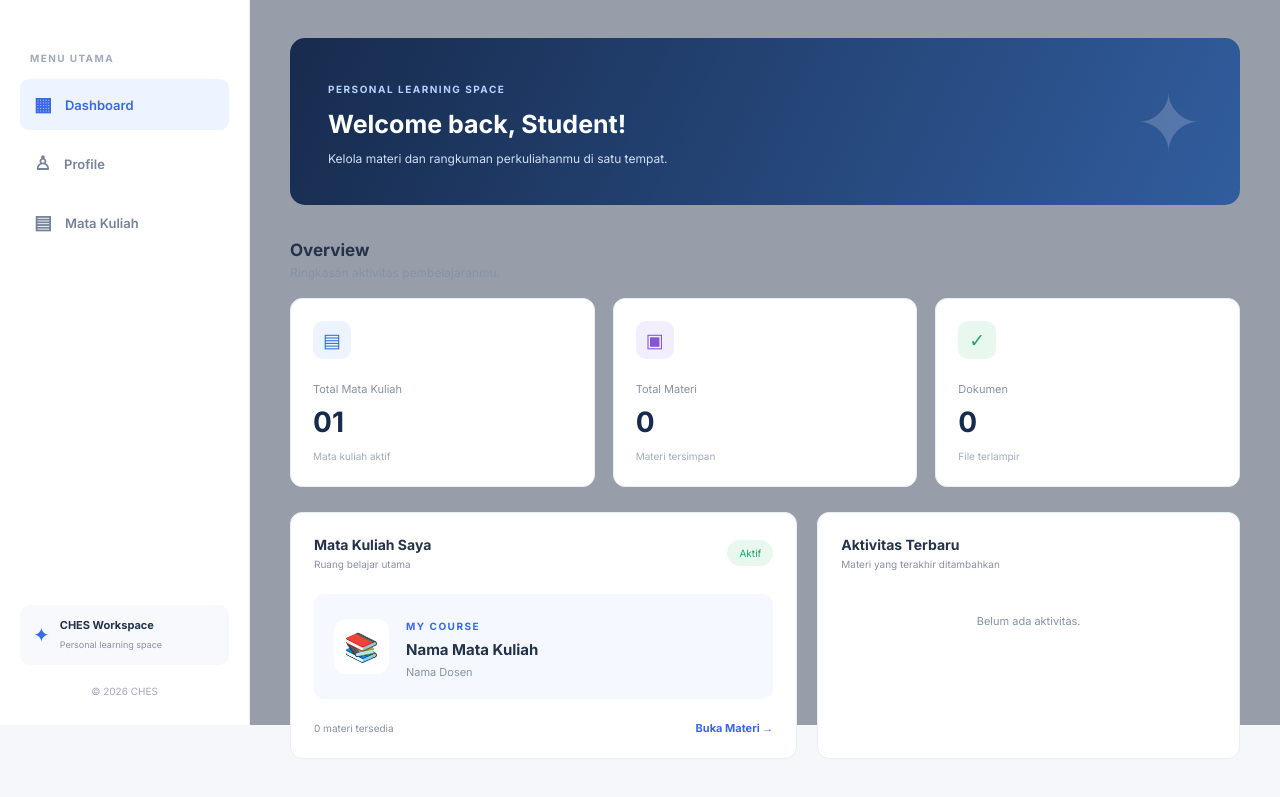
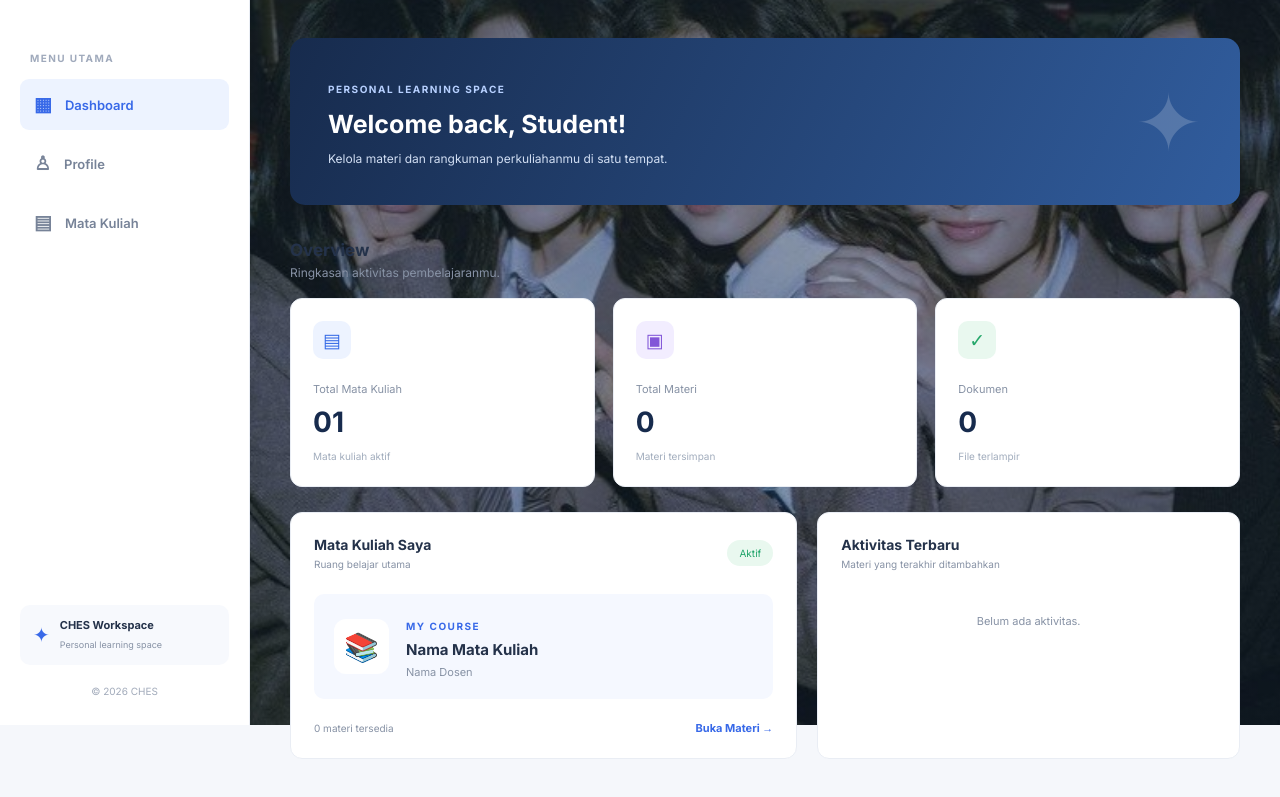
Before and after one commit to h6pham/chesweb, a plain HTML site: page index.html in a window 1280 px wide. Shown: the part 75-872 px from the top of the page. Drawn offline with Linux system fonts and the light colour scheme.

Commit message:
Update style.css

```diff
--- a/style.css
+++ b/style.css
@@ -1213,7 +1213,7 @@ body {
             rgba(10, 25, 50, 0.40),
             rgba(10, 25, 50, 0.40)
         ),
-        url("../img/niujins.jpg");
+        url("../assets/niujins.jpg");
 
     background-size: cover;
     background-position: center;
@@ -1247,7 +1247,7 @@ body {
             rgba(10, 25, 50, 0.40),
             rgba(10, 25, 50, 0.40)
         ),
-        url("../img/niujins.jpg");
+        url("../assets/niujins.jpg");
 
     background-size: cover;
     background-position: center;
```
